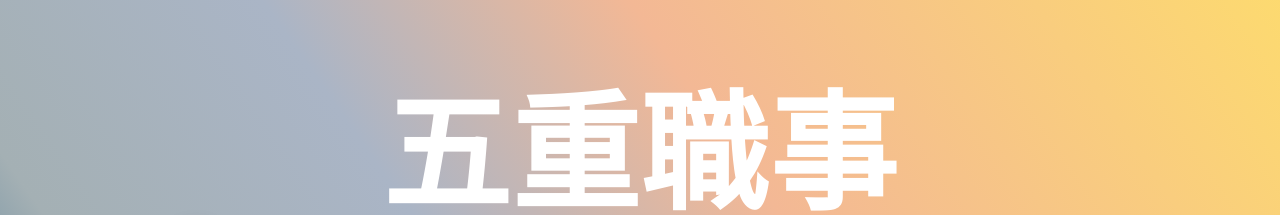
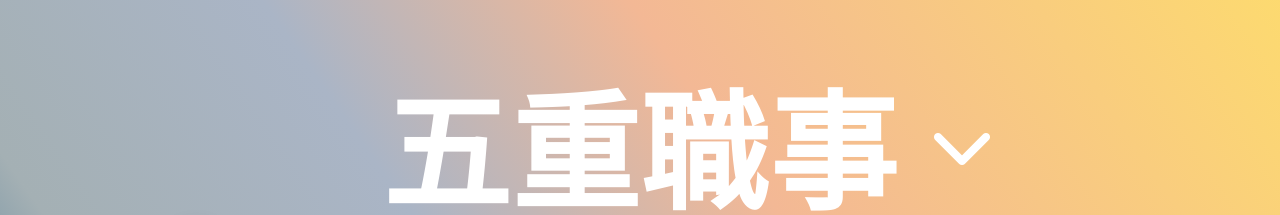
Before and after one commit to ya95123/myjob, a plain HTML site: page index.html in a window 1280 px wide. Shown: the part 254-469 px from the top of the page. Drawn offline with Linux system fonts and the light colour scheme.

Commit message:
index down icon

```diff
--- a/css/style.scss
+++ b/css/style.scss
@@ -169,6 +169,15 @@ img {
       font-size: $fs-indexTitle;
       font-weight: 700;
       text-align: center;
+      position: relative;
+    }
+
+    .fa-chevron-down {
+      margin-left: 16px;
+      font-size: 64px;
+      position: absolute;
+      top: 50%;
+      transform: translate(16px, -50%);
     }
 
     .words {
@@ -194,6 +203,7 @@ img {
   }
 }
 
+// 跟 container 和文字大小、menu 有關
 @media (max-width:1300px) {}
 
 @media (max-width:1024px) {}
--- a/index.html
+++ b/index.html
@@ -43,7 +43,10 @@
             &emsp;將各樣的恩賜賞給人。”
           </h5>
 
-          <h1 class="title">五重職事</h1>
+          <h1 class="title">
+            五重職事
+            <i class="fas fa-chevron-down"></i>
+          </h1>
 
           <h5 class="words">
             “他所賜的，有使徒，有先知，有傳福音的，有牧師和教師，<br>
```
Also changed, not shown: css/style.css, css/style.min.css.
